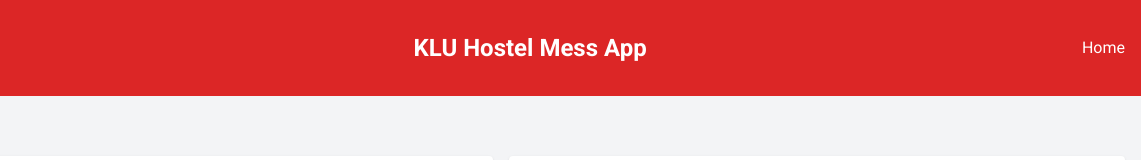
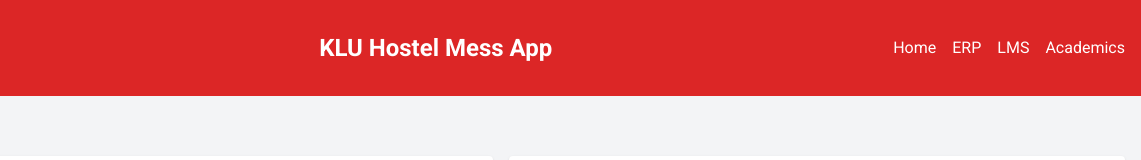
Before and after one commit to mallampati-sumanth/kluhostelmess, a plain HTML site: page index.html in a window 1280 px wide. Shown: the top 160 px of the page, 139-1280 px from the left. Drawn offline with nearby package versions, Linux system fonts and the light colour scheme.

Commit message:
Update index.html

```diff
--- a/index.html
+++ b/index.html
@@ -57,7 +57,7 @@
             feedbackData[hostel].forEach((item) => {
                 const feedbackItem = document.createElement('div');
                 feedbackItem.className = 'bg-gray-100 p-2 rounded mb-2';
-                feedbackItem.innerHTML = `<p>Rating: ${item.rating} stars</p>`;
+                feedbackItem.innerHTML = `<p>Rating: ${item.rating} stars</p><p>Feedback: ${item.feedback}</p>`;
                 feedbackList.appendChild(feedbackItem);
             });
         }
@@ -105,12 +105,21 @@
 <body class="bg-gray-100">
     <header class="bg-red-600 text-white p-4 fade-in">
         <div class="container mx-auto flex justify-between items-center">
-            <img src="https://assets.onecompiler.app/42fq36qvd/42yrqetcx/Screenshot%202024-11-21%20105301.png" alt="KLU Logo" class="h-16 mr-4" />
+            <img src="https://assets.onecompiler.app/42fq36qvd/42yrqetcx/Screenshot%202024-11-21%20105301.png" alt="KLU Logo" class="h-16 mr-4 cursor-pointer" onclick="goHome()" />
             <h1 class="text-2xl font-bold">KLU Hostel Mess App</h1>
             <nav>
                 <ul class="flex space-x-4">
                     <li>
                         <a class="hover:underline" href="#" onclick="goHome()">Home</a>
+                    </li>
+                    <li>
+                        <a class="hover:underline" href="https://newerp.kluniversity.in/" target="_blank">ERP</a>
+                    </li>
+                    <li>
+                        <a class="hover:underline" href="https://lms.kluniversity.in/login/index.php" target="_blank">LMS</a>
+                    </li>
+                    <li>
+                        <a class="hover:underline" href="https://academics.klef.in/login" target="_blank">Academics</a>
                     </li>
                 </ul>
             </nav>
```
